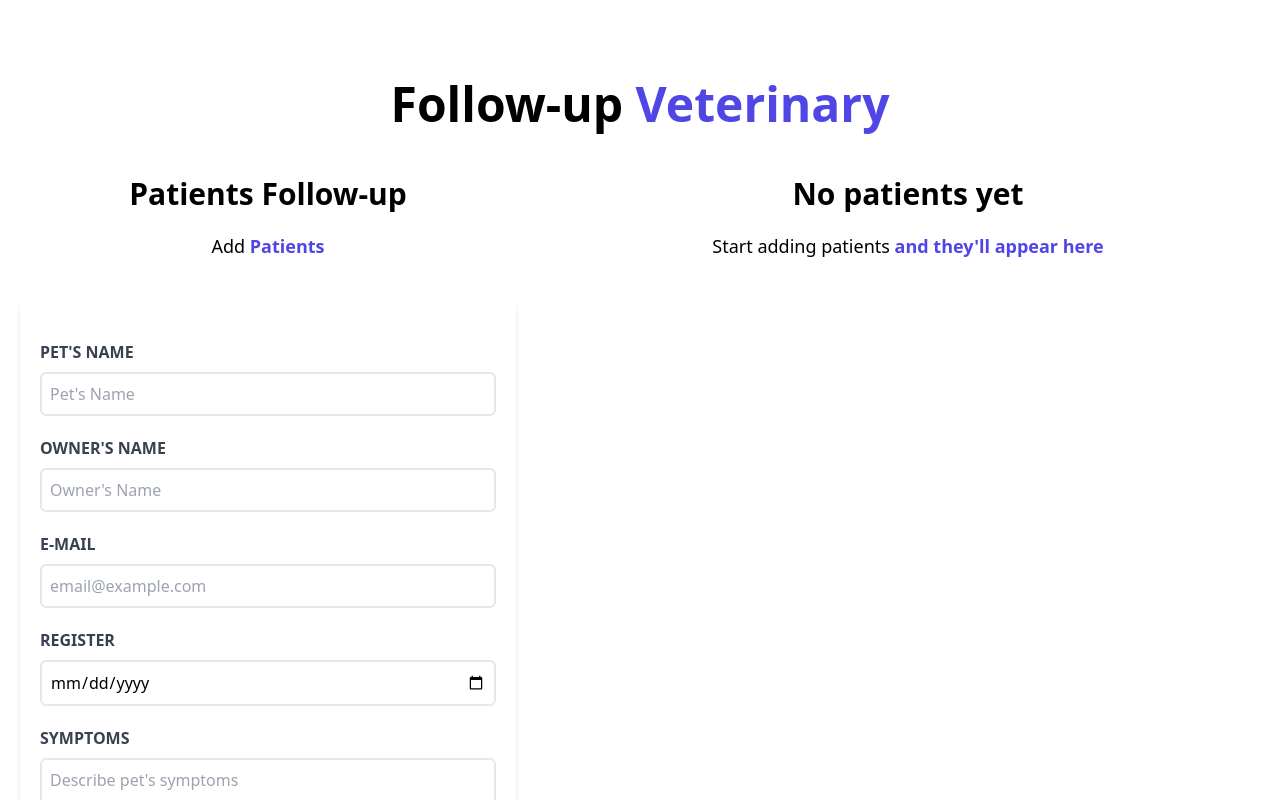
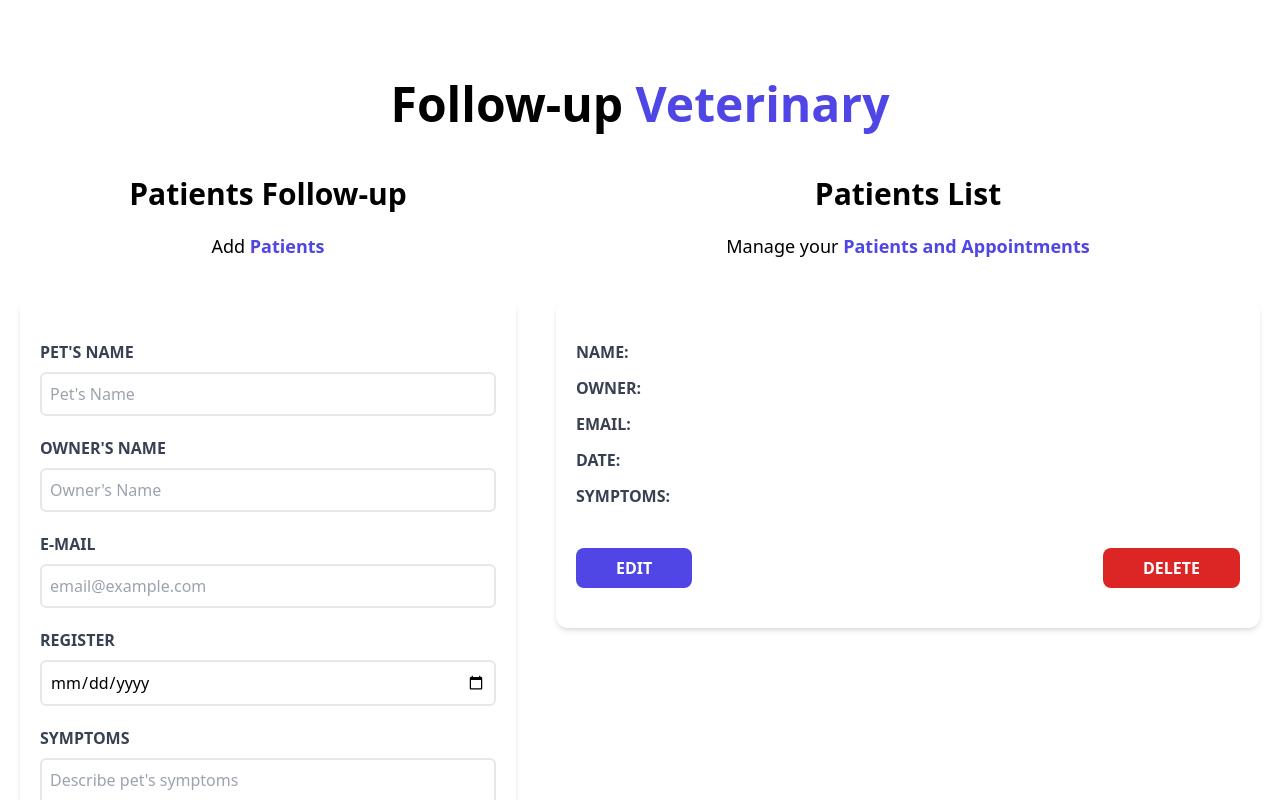
Before and after one commit to iachb/patient-manager, a React (Vite) app: page / in a window 1280 px wide. Shown: the top 800 px of the page. Built offline with nearby package versions, Linux system fonts and the light colour scheme.

Commit message:
Fixing local storage bug

```diff
--- a/src/App.jsx
+++ b/src/App.jsx
@@ -4,16 +4,9 @@ import Form from "./components/Form";
 import PatientsList from "./components/PatientsList";
 
 function App() {
-  const [patients, setPatients] = useState([]);
+  const initialState = JSON.parse(localStorage.getItem("patients")) || [];
+  const [patients, setPatients] = useState([initialState]);
   const [patient, setPatient] = useState({});
-
-  useEffect(() => {
-    const obtainLocalStorage = () => {
-      const patientsStorage = JSON.parse(localStorage.getItem("patients")) ?? [];
-      setPatients(patientsStorage);
-    };
-    obtainLocalStorage();
-  }, []);
 
   useEffect(() => {
     localStorage.setItem("patients", JSON.stringify(patients));
```
